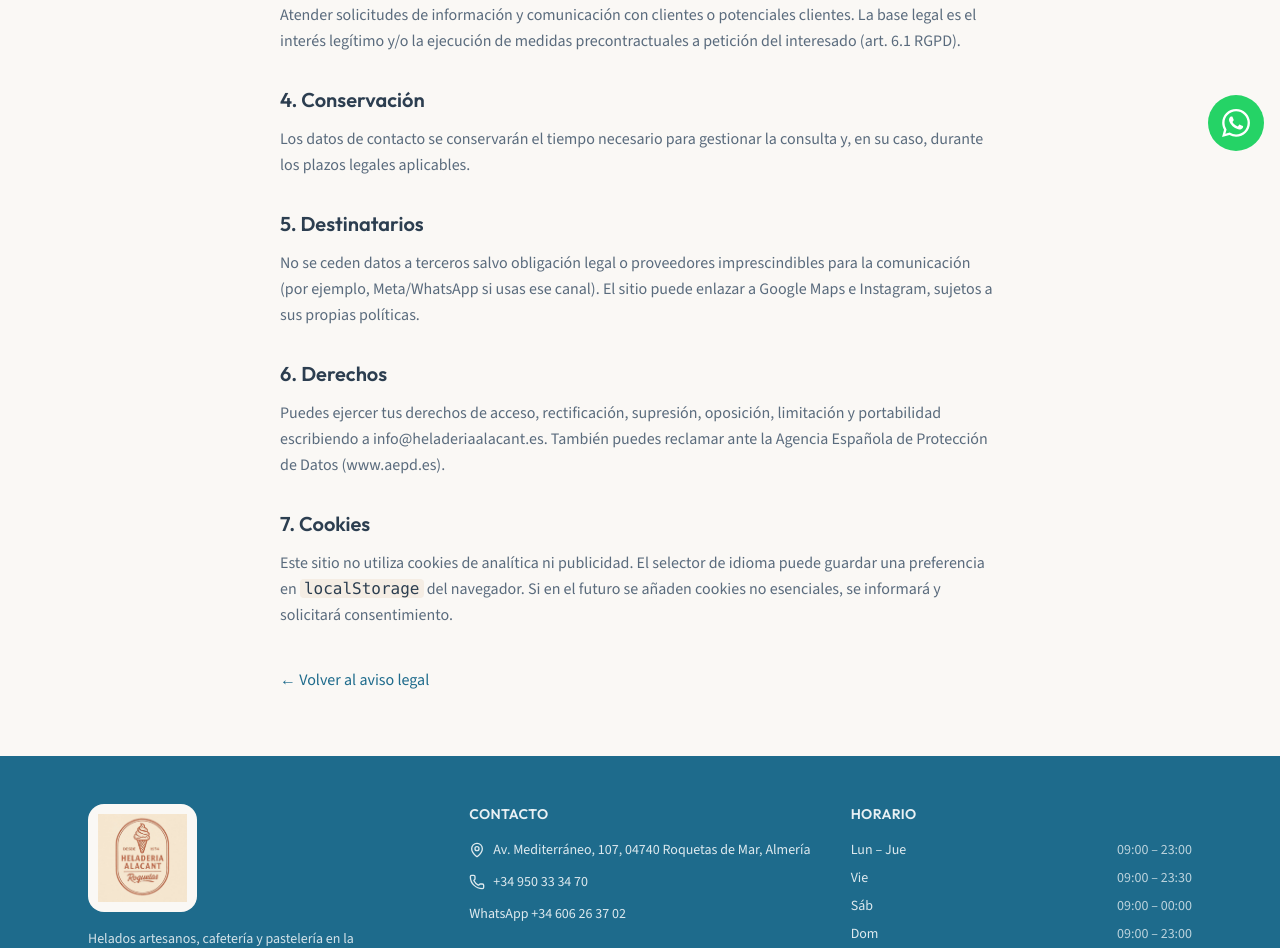
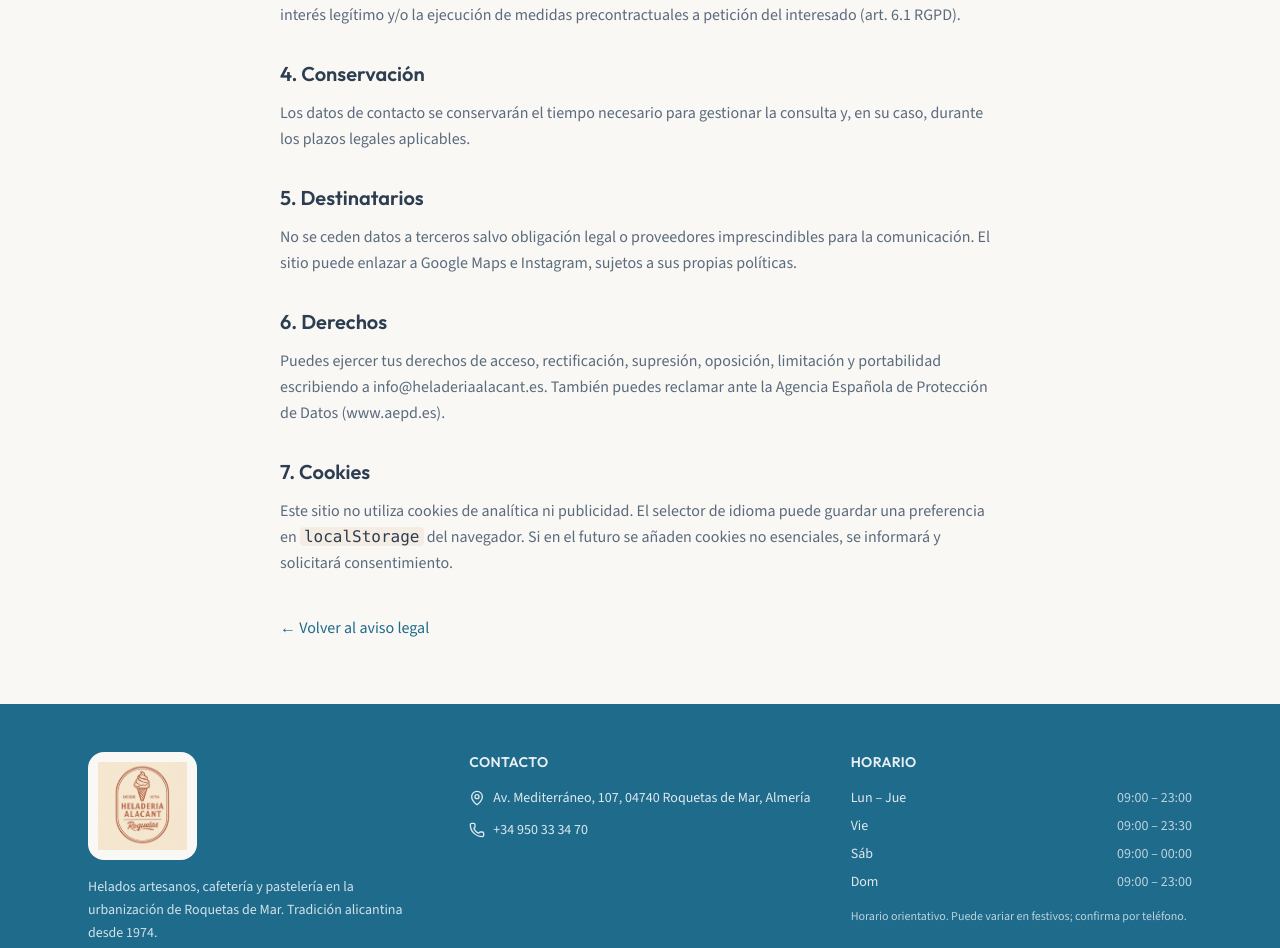
Before and after one commit to asr16/Alacantweb, a Next.js app: page /privacidad in a window 1280 px wide. Shown: the part 633-1581 px from the top of the page. Built offline with nearby package versions, Linux system fonts and the light colour scheme.

Commit message:
Remove all WhatsApp links, data and UI from the site.

```diff
--- a/src/app/aviso-legal/page.tsx
+++ b/src/app/aviso-legal/page.tsx
@@ -32,7 +32,6 @@ export default function AvisoLegalPage() {
             <li>NIF/CIF: pendiente de facilitar por el titular</li>
             <li>Domicilio: {siteConfig.address.full}</li>
             <li>Teléfono: {siteConfig.phone}</li>
-            <li>WhatsApp: {siteConfig.whatsapp}</li>
             <li>Email: {siteConfig.email}</li>
           </ul>
         </section>
@@ -68,7 +67,7 @@ export default function AvisoLegalPage() {
             El titular procura mantener la información actualizada, pero no
             garantiza la ausencia de errores ni la disponibilidad ininterrumpida
             del sitio. Los horarios y precios pueden variar; se recomienda
-            confirmarlos en el local, por teléfono o WhatsApp.
+            confirmarlos en el local o por teléfono.
           </p>
         </section>
 
@@ -78,7 +77,7 @@ export default function AvisoLegalPage() {
           </h2>
           <p className="mt-3">
             El sitio puede incluir enlaces a terceros (Google Maps, Instagram,
-            WhatsApp, etc.). El titular no se responsabiliza del contenido ni de
+            etc.). El titular no se responsabiliza del contenido ni de
             las políticas de esos servicios externos.
           </p>
         </section>
--- a/src/app/contacto/page.tsx
+++ b/src/app/contacto/page.tsx
@@ -4,7 +4,7 @@ import { ContactoContent } from "@/components/ContactoContent";
 export const metadata: Metadata = {
   title: "Contacto",
   description:
-    "Contacta con Heladería Alacant en Av. Mediterráneo, 107, Roquetas de Mar. Horario, teléfono, WhatsApp y ubicación.",
+    "Contacta con Heladería Alacant en Av. Mediterráneo, 107, Roquetas de Mar. Horario, teléfono y ubicación.",
 };
 
 export default function ContactoPage() {
--- a/src/app/privacidad/page.tsx
+++ b/src/app/privacidad/page.tsx
@@ -39,7 +39,7 @@ export default function PrivacidadPage() {
           </h2>
           <p className="mt-3">
             En esta versión informativa del sitio no se recogen datos personales
-            mediante formularios propios. Si contactas por WhatsApp, teléfono o
+            mediante formularios propios. Si contactas por teléfono o
             email, los datos que nos facilites se usarán únicamente para
             atender tu consulta.
           </p>
@@ -74,9 +74,8 @@ export default function PrivacidadPage() {
           </h2>
           <p className="mt-3">
             No se ceden datos a terceros salvo obligación legal o proveedores
-            imprescindibles para la comunicación (por ejemplo, Meta/WhatsApp si
-            usas ese canal). El sitio puede enlazar a Google Maps e Instagram,
-            sujetos a sus propias políticas.
+            imprescindibles para la comunicación. El sitio puede enlazar a
+            Google Maps e Instagram, sujetos a sus propias políticas.
           </p>
         </section>
 
--- a/src/components/ContactoContent.tsx
+++ b/src/components/ContactoContent.tsx
@@ -4,13 +4,12 @@ import { Camera, Clock, Mail, MapPin, Phone } from "lucide-react";
 import { ContactCard } from "@/components/ContactCard";
 import { OpenStatus } from "@/components/OpenStatus";
 import { SectionHeading } from "@/components/SectionHeading";
-import { WhatsAppIcon } from "@/components/icons/WhatsAppIcon";
-import { getWhatsAppHref, siteConfig } from "@/data/site";
+import { siteConfig } from "@/data/site";
 import { getScheduleDisplay } from "@/lib/schedule";
 import { useLanguage } from "@/i18n/LanguageProvider";
 
 export function ContactoContent() {
-  const { t, tx, locale } = useLanguage();
+  const { t, tx } = useLanguage();
   const schedule = getScheduleDisplay();
 
   return (
@@ -41,22 +40,6 @@ export function ContactoContent() {
             <a href={siteConfig.phoneHref} className="link-mar mt-1 block">
               {siteConfig.phone}
             </a>
-          </ContactCard>
-
-          <ContactCard
-            icon={<WhatsAppIcon className="h-5 w-5" />}
-            title={t("contact.whatsapp")}
-            iconClassName="bg-[#25D366]/15 text-[#128C7E]"
-          >
-            <a
-              href={getWhatsAppHref(locale)}
-              target="_blank"
-              rel="noopener noreferrer"
-              className="link-mar mt-1 block"
-            >
-              {siteConfig.whatsapp}
-            </a>
-            <p className="mt-2 text-sm text-texto-suave">{t("whatsapp.message")}</p>
           </ContactCard>
 
           <ContactCard
--- a/src/components/Footer.tsx
+++ b/src/components/Footer.tsx
@@ -3,14 +3,14 @@
 import Link from "next/link";
 import { Camera, MapPin, Phone } from "lucide-react";
 import { BrandLogo } from "@/components/BrandLogo";
-import { getWhatsAppHref, siteConfig } from "@/data/site";
+import { siteConfig } from "@/data/site";
 import { getScheduleDisplay } from "@/lib/schedule";
 import { useLanguage } from "@/i18n/LanguageProvider";
 
 const footerLink = "text-sm text-white/85 hover:text-arena rounded";
 
 export function Footer() {
-  const { t, tx, locale } = useLanguage();
+  const { t, tx } = useLanguage();
   const year = new Date().getFullYear();
   const schedule = getScheduleDisplay();
 
@@ -48,16 +48,6 @@ export function Footer() {
                 <Phone className="h-4 w-4 shrink-0" aria-hidden />
                 <a href={siteConfig.phoneHref} className="hover:text-arena">
                   {siteConfig.phone}
-                </a>
-              </li>
-              <li>
-                <a
-                  href={getWhatsAppHref(locale)}
-                  target="_blank"
-                  rel="noopener noreferrer"
-                  className="hover:text-arena"
-                >
-                  WhatsApp {siteConfig.whatsapp}
                 </a>
               </li>
             </ul>
--- a/src/components/Header.tsx
+++ b/src/components/Header.tsx
@@ -6,11 +6,11 @@ import { Menu, X } from "lucide-react";
 import { BrandLogo } from "@/components/BrandLogo";
 import { LanguageSwitcher } from "@/components/LanguageSwitcher";
 import { OpenStatus } from "@/components/OpenStatus";
-import { getWhatsAppHref, siteConfig } from "@/data/site";
+import { siteConfig } from "@/data/site";
 import { useLanguage } from "@/i18n/LanguageProvider";
 
 export function Header() {
-  const { t, locale } = useLanguage();
+  const { t } = useLanguage();
   const [open, setOpen] = useState(false);
   const panelId = useId();
 
@@ -133,14 +133,6 @@ export function Header() {
           >
             {t("nav.call")}
           </a>
-          <a
-            href={getWhatsAppHref(locale)}
-            target="_blank"
-            rel="noopener noreferrer"
-            className="block rounded-xl bg-[#25D366] px-4 py-3 text-center text-sm font-semibold text-white"
-          >
-            {t("whatsapp.message")}
-          </a>
         </div>
       </div>
     </>
--- a/src/components/Providers.tsx
+++ b/src/components/Providers.tsx
@@ -4,7 +4,6 @@ import type { ReactNode } from "react";
 import { LanguageProvider } from "@/i18n/LanguageProvider";
 import { Header } from "@/components/Header";
 import { Footer } from "@/components/Footer";
-import { WhatsAppButton } from "@/components/WhatsAppButton";
 
 export function Providers({ children }: { children: ReactNode }) {
   return (
@@ -14,7 +13,6 @@ export function Providers({ children }: { children: ReactNode }) {
         {children}
       </main>
       <Footer />
-      <WhatsAppButton />
     </LanguageProvider>
   );
 }
--- a/src/components/WhatsAppButton.tsx
+++ /dev/null
@@ -1,30 +0,0 @@
-"use client";
-
-import { usePathname } from "next/navigation";
-import { useLanguage } from "@/i18n/LanguageProvider";
-import { getWhatsAppHref } from "@/data/site";
-import { WhatsAppIcon } from "@/components/icons/WhatsAppIcon";
-
-export function WhatsAppButton() {
-  const { t, locale } = useLanguage();
-  const pathname = usePathname();
-  const onMenu = pathname?.startsWith("/carta");
-
-  return (
-    <a
-      href={getWhatsAppHref(locale)}
-      target="_blank"
-      rel="noopener noreferrer"
-      className={`fixed z-40 flex items-center justify-center rounded-full bg-[#25D366] text-white transition-transform hover:scale-105 ${
-        onMenu ? "h-12 w-12" : "h-14 w-14"
-      }`}
-      style={{
-        bottom: "max(1rem, env(safe-area-inset-bottom, 0px))",
-        right: "max(1rem, env(safe-area-inset-right, 0px))",
-      }}
-      aria-label={t("whatsapp.message")}
-    >
-      <WhatsAppIcon className={onMenu ? "h-6 w-6" : "h-7 w-7"} />
-    </a>
-  );
-}
--- a/src/components/icons/WhatsAppIcon.tsx
+++ /dev/null
@@ -1,12 +0,0 @@
-export function WhatsAppIcon({ className }: { className?: string }) {
-  return (
-    <svg
-      viewBox="0 0 24 24"
-      fill="currentColor"
-      className={className}
-      aria-hidden
-    >
-      <path d="M17.472 14.382c-.297-.149-1.758-.867-2.03-.967-.273-.099-.471-.148-.67.15-.197.297-.767.966-.94 1.164-.173.199-.347.223-.644.075-.297-.15-1.255-.463-2.39-1.475-.883-.788-1.48-1.761-1.653-2.059-.173-.297-.018-.458.13-.606.134-.133.298-.347.446-.52.149-.174.198-.298.298-.497.099-.198.05-.371-.025-.52-.075-.149-.669-1.612-.916-2.207-.242-.579-.487-.5-.669-.51-.173-.008-.371-.01-.57-.01-.198 0-.52.074-.792.372-.272.297-1.04 1.016-1.04 2.479 0 1.462 1.065 2.875 1.213 3.074.149.198 2.096 3.2 5.077 4.487.709.306 1.262.489 1.694.625.712.227 1.36.195 1.871.118.571-.085 1.758-.719 2.006-1.413.248-.694.248-1.289.173-1.413-.074-.124-.272-.198-.57-.347m-5.421 7.403h-.004a9.87 9.87 0 01-5.031-1.378l-.361-.214-3.741.982.998-3.648-.235-.374a9.86 9.86 0 01-1.51-5.26c.001-5.45 4.436-9.884 9.888-9.884 2.64 0 5.122 1.03 6.988 2.898a9.825 9.825 0 012.893 6.994c-.003 5.45-4.435 9.884-9.885 9.884m8.413-18.297A11.815 11.815 0 0012.05 0C5.495 0 .16 5.335.157 11.892c0 2.096.547 4.142 1.588 5.945L.057 24l6.305-1.654a11.882 11.882 0 005.683 1.448h.005c6.554 0 11.89-5.335 11.893-11.893a11.821 11.821 0 00-3.48-8.413z" />
-    </svg>
-  );
-}
--- a/src/data/site.ts
+++ b/src/data/site.ts
@@ -20,8 +20,6 @@ export const siteConfig = {
   },
   phone: "+34 950 33 34 70",
   phoneHref: "tel:+34950333470",
-  whatsapp: "+34 606 26 37 02",
-  whatsappNumber: "34606263702",
   email: "info@heladeriaalacant.es",
   emailHref: "mailto:info@heladeriaalacant.es",
   instagram: "https://www.instagram.com/heladeriaalacantroquetas/",
@@ -32,9 +30,9 @@ export const siteConfig = {
   googleMapsEmbed:
     "https://www.google.com/maps?q=36.732696,-2.618354&hl=es&z=17&output=embed",
   scheduleNote:
-    "Horario orientativo. Puede variar en festivos; confirma por teléfono o WhatsApp.",
+    "Horario orientativo. Puede variar en festivos; confirma por teléfono.",
   scheduleNoteEn:
-    "Indicative hours. May vary on holidays; confirm by phone or WhatsApp.",
+    "Indicative hours. May vary on holidays; confirm by phone.",
   highlights: [
     { value: "65+", label: "Sabores de helado artesano", labelEn: "Artisan ice cream flavors" },
     { value: "50+", label: "Años de historia", labelEn: "Years of history" },
@@ -47,14 +45,6 @@ export const siteConfig = {
     { href: "/contacto", labelKey: "nav.contact" as const },
   ],
 };
-
-export function getWhatsAppHref(locale: "es" | "en" = "es") {
-  const text =
-    locale === "en"
-      ? "Hi, I'd like to ask about Heladería Alacant"
-      : "Hola, me gustaría consultar sobre Heladería Alacant";
-  return `https://wa.me/${siteConfig.whatsappNumber}?text=${encodeURIComponent(text)}`;
-}
 
 export const heroContent = {
   title: "Helados artesanos frente al Mediterráneo",
```
Also changed, not shown: src/i18n/dictionaries.ts (+2 -8 lines).
